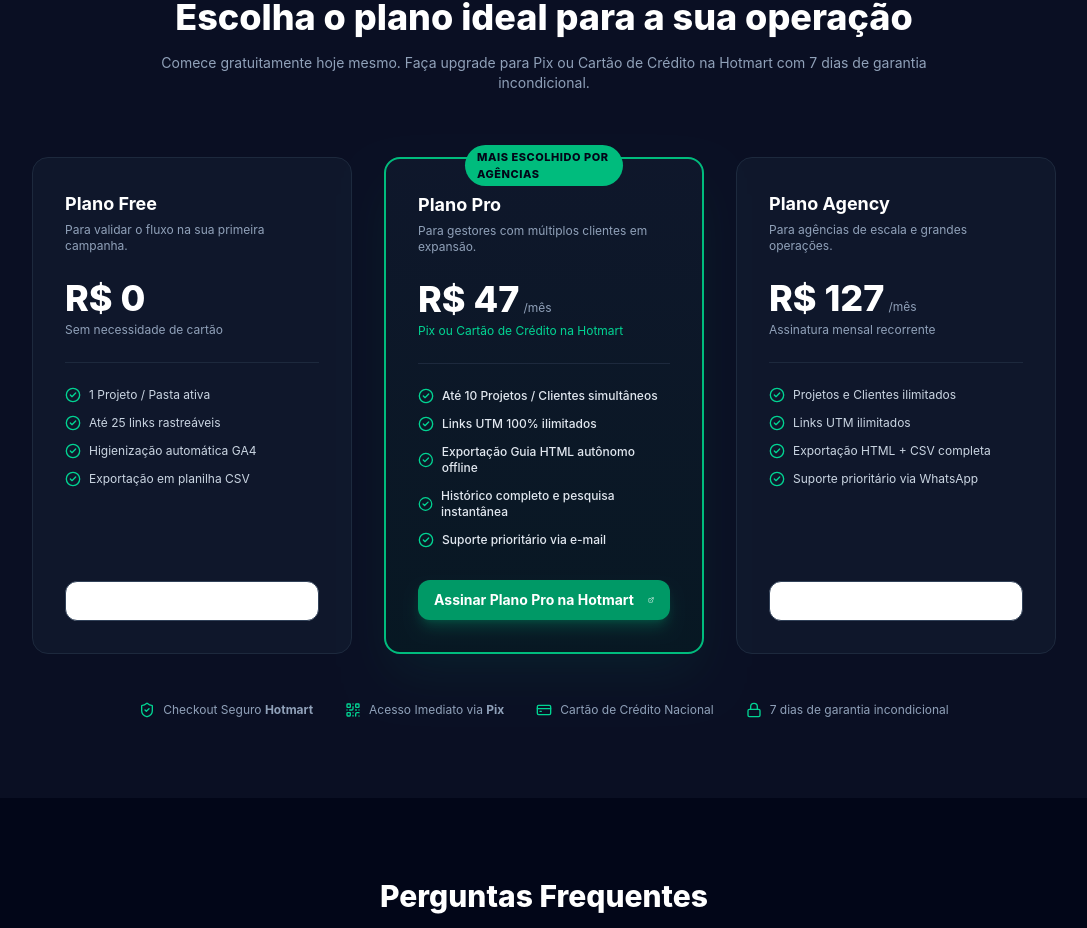
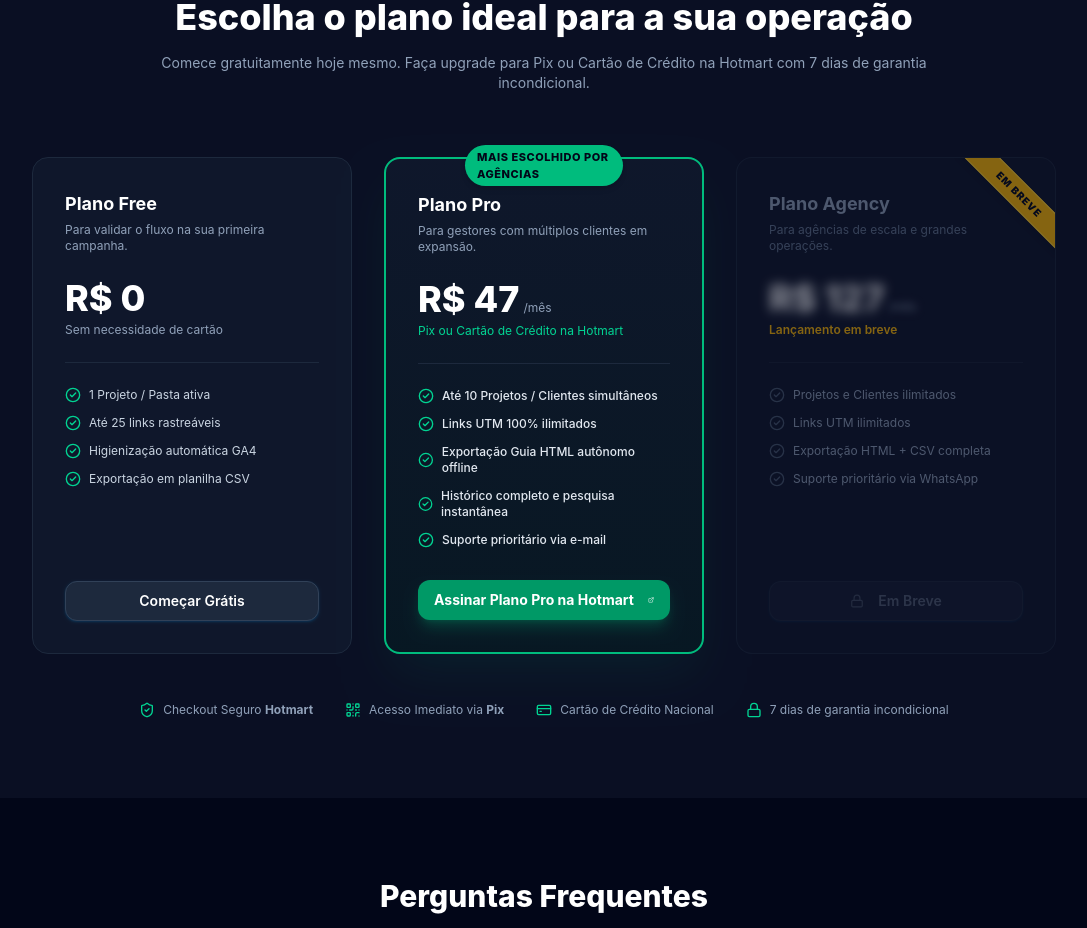
Before and after one commit to Raphasq10/utm-facil, a React (Vite) app: page / in a window 1280 px wide. Shown: the part 3408-4336 px from the top of the page, without its empty margins (96-1183 px from the left). Built offline with nearby package versions, Linux system fonts and the light colour scheme; no server answers.

Commit message:
fix(ui): style free button with visible text, add 'em breve' ribbon and blurred price to agency plan

```diff
--- a/src/components/LandingPage.tsx
+++ b/src/components/LandingPage.tsx
@@ -511,8 +511,7 @@ export const LandingPage: React.FC<LandingPageProps> = ({
               <Button
                 type="button"
                 onClick={onSignup}
-                variant="outline"
-                className="w-full border-slate-700 hover:bg-slate-800 text-white font-semibold cursor-pointer"
+                className="w-full bg-slate-800 hover:bg-slate-700 text-white border border-slate-700 font-semibold cursor-pointer shadow-sm py-2.5 transition-colors"
               >
                 Começar Grátis
               </Button>
@@ -520,7 +519,7 @@ export const LandingPage: React.FC<LandingPageProps> = ({
 
             {/* PLANO PRO (DESTAQUE) */}
             <div className="p-6 sm:p-8 rounded-2xl bg-gradient-to-b from-slate-900 to-emerald-950/30 border-2 border-emerald-500 relative flex flex-col justify-between shadow-2xl shadow-emerald-500/10">
-              <div className="absolute -top-3.5 left-1/2 -translate-x-1/2 bg-emerald-500 text-slate-950 text-[11px] font-extrabold px-3 py-1 rounded-full uppercase tracking-wider">
+              <div className="absolute -top-3.5 left-1/2 -translate-x-1/2 bg-emerald-500 text-slate-950 text-[11px] font-extrabold px-3 py-1 rounded-full uppercase tracking-wider shadow-md">
                 Mais Escolhido por Agências
               </div>
               <div>
@@ -554,48 +553,58 @@ export const LandingPage: React.FC<LandingPageProps> = ({
               <Button
                 type="button"
                 onClick={() => onSelectPlan('pro')}
-                className="w-full bg-emerald-600 hover:bg-emerald-500 text-white font-bold py-3 shadow-lg shadow-emerald-600/30 cursor-pointer"
+                className="w-full bg-emerald-600 hover:bg-emerald-500 text-white font-bold py-3 shadow-lg shadow-emerald-600/30 cursor-pointer transition-all"
               >
                 Assinar Plano Pro na Hotmart
                 <ExternalLink className="w-4 h-4 ml-1.5" />
               </Button>
             </div>
 
-            {/* PLANO AGENCY */}
-            <div className="p-6 sm:p-8 rounded-2xl bg-slate-900 border border-slate-800 flex flex-col justify-between">
+            {/* PLANO AGENCY (EM BREVE) */}
+            <div className="relative p-6 sm:p-8 rounded-2xl bg-slate-900/60 border border-slate-800/80 flex flex-col justify-between overflow-hidden opacity-50 select-none">
+              {/* Faixa transversal Em Breve */}
+              <div className="absolute top-0 right-0 w-32 h-32 overflow-hidden pointer-events-none z-20">
+                <div className="absolute top-6 -right-9 w-36 bg-amber-400 text-slate-950 font-black text-[10px] tracking-widest uppercase py-1 text-center rotate-45 shadow-md border-y border-amber-300">
+                  Em Breve
+                </div>
+              </div>
+
               <div>
-                <h3 className="text-lg font-bold text-white mb-1">Plano Agency</h3>
-                <p className="text-xs text-slate-400 mb-6">Para agências de escala e grandes operações.</p>
-                <div className="mb-6 pb-6 border-b border-slate-800">
+                <h3 className="text-lg font-bold text-slate-400 mb-1">Plano Agency</h3>
+                <p className="text-xs text-slate-500 mb-6">Para agências de escala e grandes operações.</p>
+                <div className="mb-6 pb-6 border-b border-slate-800/60">
                   <div className="flex items-baseline gap-1">
-                    <span className="text-4xl font-extrabold text-white">R$ 127</span>
-                    <span className="text-xs text-slate-400">/mês</span>
+                    <span className="text-4xl font-extrabold text-white filter blur-[6px] select-none pointer-events-none">
+                      R$ 127
+                    </span>
+                    <span className="text-xs text-slate-400 filter blur-[4px] select-none">/mês</span>
                   </div>
-                  <span className="text-xs text-slate-400 block mt-1">Assinatura mensal recorrente</span>
+                  <span className="text-xs text-amber-400 block mt-1 font-semibold">
+                    Lançamento em breve
+                  </span>
                 </div>
-                <ul className="space-y-3 text-xs text-slate-300 mb-8">
+                <ul className="space-y-3 text-xs text-slate-400 mb-8">
                   <li className="flex items-center gap-2">
-                    <CheckCircle2 className="w-4 h-4 text-emerald-400" /> Projetos e Clientes ilimitados
+                    <CheckCircle2 className="w-4 h-4 text-slate-600" /> Projetos e Clientes ilimitados
                   </li>
                   <li className="flex items-center gap-2">
-                    <CheckCircle2 className="w-4 h-4 text-emerald-400" /> Links UTM ilimitados
+                    <CheckCircle2 className="w-4 h-4 text-slate-600" /> Links UTM ilimitados
                   </li>
                   <li className="flex items-center gap-2">
-                    <CheckCircle2 className="w-4 h-4 text-emerald-400" /> Exportação HTML + CSV completa
+                    <CheckCircle2 className="w-4 h-4 text-slate-600" /> Exportação HTML + CSV completa
                   </li>
                   <li className="flex items-center gap-2">
-                    <CheckCircle2 className="w-4 h-4 text-emerald-400" /> Suporte prioritário via WhatsApp
+                    <CheckCircle2 className="w-4 h-4 text-slate-600" /> Suporte prioritário via WhatsApp
                   </li>
                 </ul>
               </div>
               <Button
                 type="button"
-                onClick={() => onSelectPlan('agency')}
-                variant="outline"
-                className="w-full border-slate-700 hover:bg-slate-800 text-white font-semibold cursor-pointer"
+                disabled
+                className="w-full bg-slate-800/80 text-slate-400 border border-slate-700/60 font-semibold cursor-not-allowed py-2.5 opacity-90"
               >
-                Assinar Plano Agency
-                <ExternalLink className="w-4 h-4 ml-1.5" />
+                <Lock className="w-3.5 h-3.5 mr-1.5 opacity-70" />
+                Em Breve
               </Button>
             </div>
           </div>
--- a/src/components/PricingModal.tsx
+++ b/src/components/PricingModal.tsx
@@ -159,20 +159,32 @@ export const PricingModal: React.FC<PricingModalProps> = ({
             const plan = PLAN_CONFIGS[planKey]
             const isCurrent = currentPlan === planKey
             const isHighlight = highlightPlan === planKey && !isCurrent
+            const isAgencySoon = planKey === 'agency'
 
             return (
               <div
                 key={planKey}
-                className={`relative rounded-2xl p-5 sm:p-6 flex flex-col justify-between transition-all duration-200 border ${
-                  isHighlight
+                className={`relative rounded-2xl p-5 sm:p-6 flex flex-col justify-between transition-all duration-200 border overflow-hidden ${
+                  isAgencySoon
+                    ? 'border-zinc-200 dark:border-zinc-800 bg-white/50 dark:bg-zinc-900/50 opacity-60 select-none'
+                    : isHighlight
                     ? 'border-emerald-500 shadow-xl shadow-emerald-500/10 bg-gradient-to-b from-white to-emerald-50/20 dark:from-zinc-900 dark:to-emerald-950/20'
                     : isCurrent
                     ? 'border-emerald-600/40 bg-emerald-500/5 dark:border-emerald-500/30'
                     : 'border-zinc-200 dark:border-zinc-800 bg-white dark:bg-zinc-900'
                 }`}
               >
+                {/* Faixa transversal Em Breve para Plano Agency */}
+                {isAgencySoon && (
+                  <div className="absolute top-0 right-0 w-28 h-28 overflow-hidden pointer-events-none z-20">
+                    <div className="absolute top-5 -right-8 w-32 bg-amber-400 text-slate-950 font-black text-[10px] tracking-widest uppercase py-1 text-center rotate-45 shadow-md border-y border-amber-300">
+                      Em Breve
+                    </div>
+                  </div>
+                )}
+
                 {/* Badge de Destaque */}
-                {plan.isPopular && (
+                {plan.isPopular && !isAgencySoon && (
                   <div className="absolute -top-3 left-1/2 -translate-x-1/2">
                     <span className="bg-gradient-to-r from-emerald-600 to-teal-600 text-white text-[11px] font-bold px-3 py-1 rounded-full shadow-sm tracking-wide uppercase">
                       Mais Escolhido
@@ -197,15 +209,29 @@ export const PricingModal: React.FC<PricingModalProps> = ({
                   {/* Preço */}
                   <div className="mb-6 pb-4 border-b border-zinc-100 dark:border-zinc-800">
                     <div className="flex items-baseline gap-1">
-                      <span className="text-3xl font-extrabold text-zinc-900 dark:text-zinc-100">
+                      <span
+                        className={`text-3xl font-extrabold text-zinc-900 dark:text-zinc-100 ${
+                          isAgencySoon ? 'filter blur-[5px] select-none pointer-events-none' : ''
+                        }`}
+                      >
                         {plan.price === 0 ? 'Grátis' : `R$ ${plan.price}`}
                       </span>
                       {plan.price > 0 && (
-                        <span className="text-xs text-zinc-500 font-medium">/{plan.billingPeriod}</span>
+                        <span
+                          className={`text-xs text-zinc-500 font-medium ${
+                            isAgencySoon ? 'filter blur-[3px] select-none' : ''
+                          }`}
+                        >
+                          /{plan.billingPeriod}
+                        </span>
                       )}
                     </div>
                     <span className="text-[11px] text-zinc-400 block mt-0.5">
-                      {plan.price === 0 ? 'Sem cartão de crédito' : 'Cobrança mensal automática na Hotmart'}
+                      {isAgencySoon
+                        ? 'Lançamento em breve'
+                        : plan.price === 0
+                        ? 'Sem cartão de crédito'
+                        : 'Cobrança mensal automática na Hotmart'}
                     </span>
                   </div>
 
@@ -222,7 +248,16 @@ export const PricingModal: React.FC<PricingModalProps> = ({
 
                 {/* Botão de Ação do Card */}
                 <div className="pt-2">
-                  {isCurrent ? (
+                  {isAgencySoon ? (
+                    <Button
+                      variant="outline"
+                      className="w-full border-zinc-200 dark:border-zinc-700 text-zinc-400 dark:text-zinc-500 bg-zinc-100 dark:bg-zinc-800/60 cursor-not-allowed text-xs font-semibold"
+                      disabled
+                    >
+                      <Lock className="w-3.5 h-3.5 mr-1.5 opacity-70" />
+                      Em Breve
+                    </Button>
+                  ) : isCurrent ? (
                     <Button
                       variant="outline"
                       className="w-full border-zinc-200 dark:border-zinc-700 text-zinc-500 cursor-default"
```
